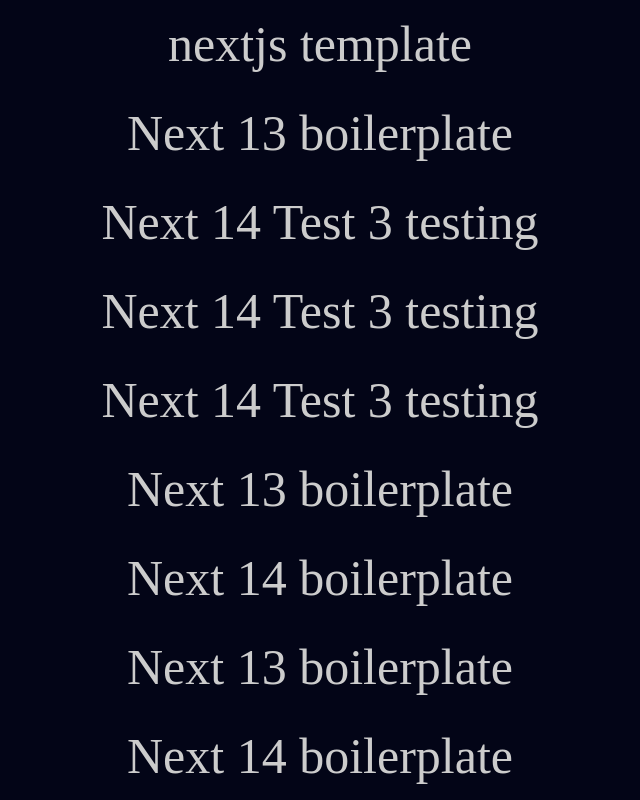
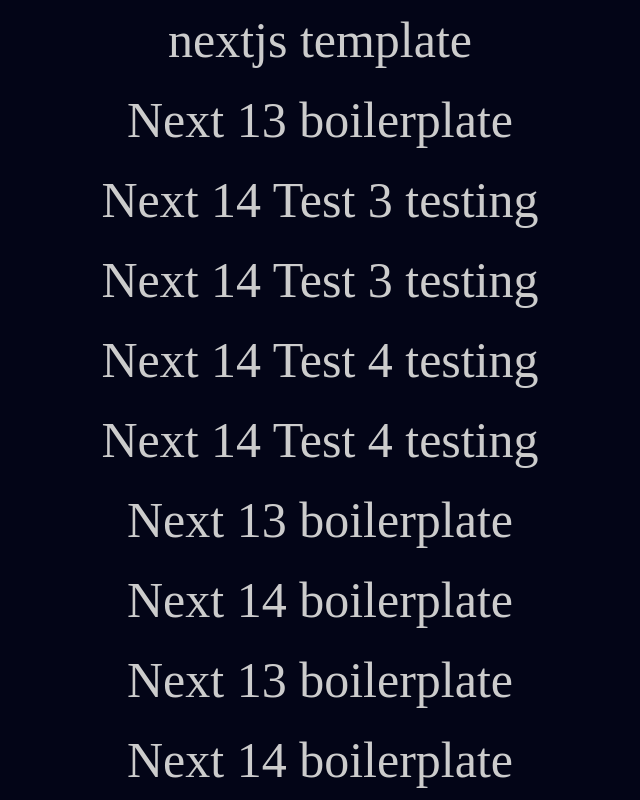
Before and after one commit to abdualRehman/NextJS-Folder-Structure, a Next.js app: page / in a window 1280 px wide. Shown: the whole page, without its empty margins (320-960 px from the left). Built offline with nearby package versions, Linux system fonts and the light colour scheme.

Commit message:
further changes added

```diff
--- a/src/app/page.tsx
+++ b/src/app/page.tsx
@@ -10,10 +10,11 @@
       <h1>Next 13 boilerplate</h1>
       <h1>Next 14 Test 3 testing </h1>
       <h1>Next 14 Test 3 testing </h1>
-      <h1>Next 14 Test 3 testing </h1>
+      <h1>Next 14 Test 4 testing </h1>
+      <h1>Next 14 Test 4 testing </h1>
       <h1>Next 13 boilerplate</h1>
       <h1>Next 14 boilerplate</h1>
-      <h1>Next 13 boilerplate</h1>
+      <h1>Next 13 boilerplate </h1>
       <h1>Next 14 boilerplate</h1>
     </S.Wrapper>
   );
```
Also changed, not shown: 2 other files (tests, documents, lock files or other folders).
